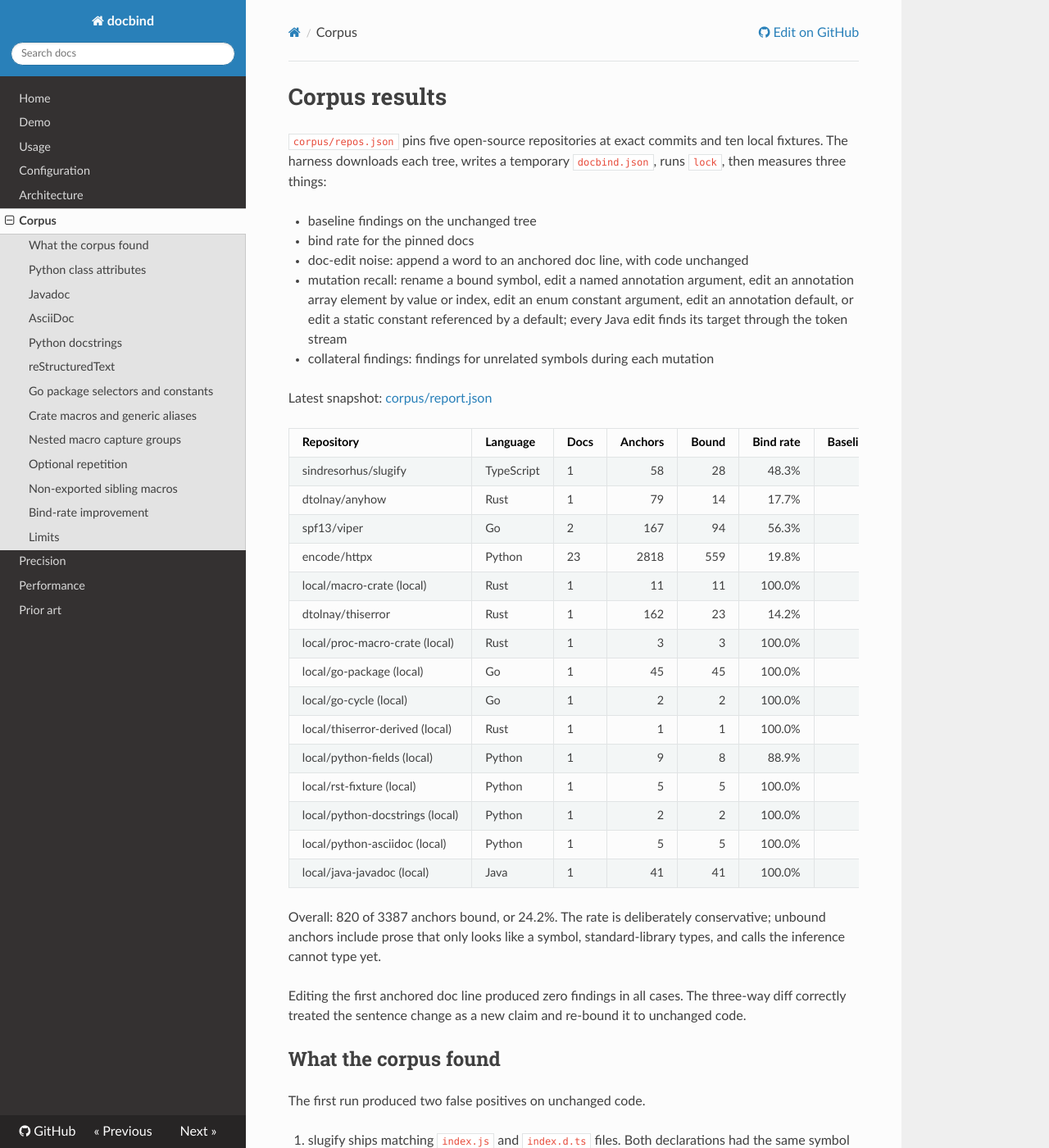
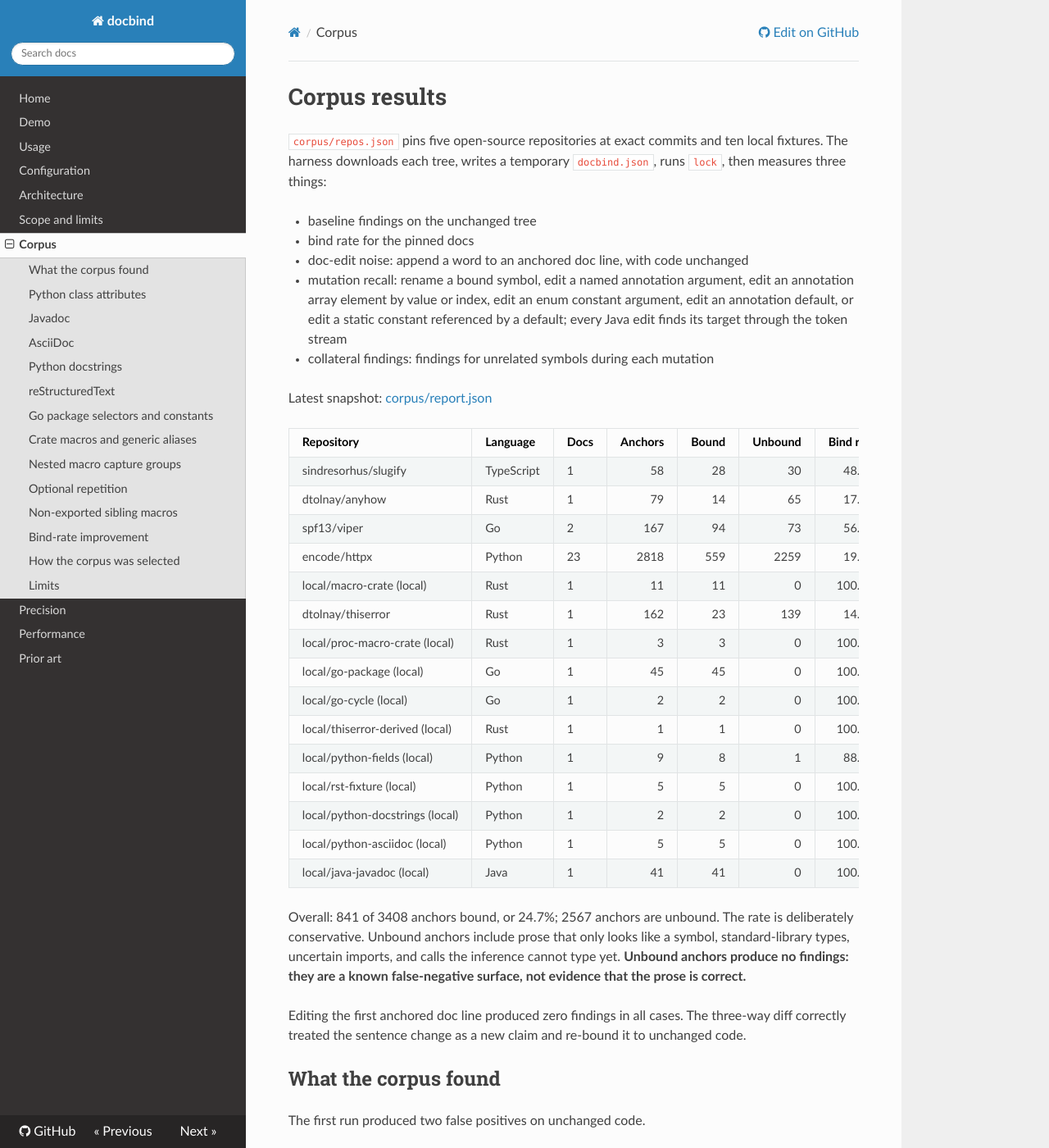
Before and after one commit to vindeckyy/docbind, an MkDocs documentation site: the page built from docs/corpus.md, in a window 1280 px wide and 1400 px high. Shown: the whole window at 82% size. Built offline with MkDocs 1.6.1, drawn with Linux system fonts in a browser that asks for light colours; nearby versions of some CDN libraries; some of the changed text lies outside the part shown.

Commit message:
Publish scope limits and unbound corpus counts

```diff
--- a/docs/corpus.md
+++ b/docs/corpus.md
@@ -10,25 +10,25 @@
 
 Latest snapshot: [corpus/report.json](https://github.com/vindeckyy/docbind/blob/main/corpus/report.json)
 
-| Repository | Language | Docs | Anchors | Bound | Bind rate | Baseline findings | Mutations | Hits | Misses | Collateral |
-|---|---|---|---:|---:|---:|---:|---:|---:|---:|---:|
-| sindresorhus/slugify | TypeScript | 1 | 58 | 28 | 48.3% | 0 | 2 | 2 | 0 | 0 |
-| dtolnay/anyhow | Rust | 1 | 79 | 14 | 17.7% | 0 | 3 | 3 | 0 | 0 |
-| spf13/viper | Go | 2 | 167 | 94 | 56.3% | 0 | 8 | 8 | 0 | 0 |
-| encode/httpx | Python | 23 | 2818 | 559 | 19.8% | 0 | 3 | 3 | 0 | 0 |
-| local/macro-crate (local) | Rust | 1 | 11 | 11 | 100.0% | 0 | 9 | 9 | 0 | 0 |
-| dtolnay/thiserror | Rust | 1 | 162 | 23 | 14.2% | 0 | 2 | 2 | 0 | 0 |
-| local/proc-macro-crate (local) | Rust | 1 | 3 | 3 | 100.0% | 0 | 1 | 1 | 0 | 0 |
-| local/go-package (local) | Go | 1 | 45 | 45 | 100.0% | 0 | 28 | 28 | 0 | 0 |
-| local/go-cycle (local) | Go | 1 | 2 | 2 | 100.0% | 0 | 2 | 2 | 0 | 0 |
-| local/thiserror-derived (local) | Rust | 1 | 1 | 1 | 100.0% | 0 | 1 | 1 | 0 | 0 |
-| local/python-fields (local) | Python | 1 | 9 | 8 | 88.9% | 0 | 5 | 5 | 0 | 0 |
-| local/rst-fixture (local) | Python | 1 | 5 | 5 | 100.0% | 0 | 3 | 3 | 0 | 0 |
-| local/python-docstrings (local) | Python | 1 | 2 | 2 | 100.0% | 0 | 2 | 2 | 0 | 0 |
-| local/python-asciidoc (local) | Python | 1 | 5 | 5 | 100.0% | 0 | 3 | 3 | 0 | 0 |
-| local/java-javadoc (local) | Java | 1 | 41 | 41 | 100.0% | 0 | 46 | 46 | 0 | 0 |
+| Repository | Language | Docs | Anchors | Bound | Unbound | Bind rate | Baseline findings | Mutations | Hits | Misses | Collateral |
+|---|---|---|---:|---:|---:|---:|---:|---:|---:|---:|---:|
+| sindresorhus/slugify | TypeScript | 1 | 58 | 28 | 30 | 48.3% | 0 | 2 | 2 | 0 | 0 |
+| dtolnay/anyhow | Rust | 1 | 79 | 14 | 65 | 17.7% | 0 | 3 | 3 | 0 | 0 |
+| spf13/viper | Go | 2 | 167 | 94 | 73 | 56.3% | 0 | 8 | 8 | 0 | 0 |
+| encode/httpx | Python | 23 | 2818 | 559 | 2259 | 19.8% | 0 | 3 | 3 | 0 | 0 |
+| local/macro-crate (local) | Rust | 1 | 11 | 11 | 0 | 100.0% | 0 | 9 | 9 | 0 | 0 |
+| dtolnay/thiserror | Rust | 1 | 162 | 23 | 139 | 14.2% | 0 | 2 | 2 | 0 | 0 |
+| local/proc-macro-crate (local) | Rust | 1 | 3 | 3 | 0 | 100.0% | 0 | 1 | 1 | 0 | 0 |
+| local/go-package (local) | Go | 1 | 45 | 45 | 0 | 100.0% | 0 | 28 | 28 | 0 | 0 |
+| local/go-cycle (local) | Go | 1 | 2 | 2 | 0 | 100.0% | 0 | 2 | 2 | 0 | 0 |
+| local/thiserror-derived (local) | Rust | 1 | 1 | 1 | 0 | 100.0% | 0 | 1 | 1 | 0 | 0 |
+| local/python-fields (local) | Python | 1 | 9 | 8 | 1 | 88.9% | 0 | 5 | 5 | 0 | 0 |
+| local/rst-fixture (local) | Python | 1 | 5 | 5 | 0 | 100.0% | 0 | 3 | 3 | 0 | 0 |
+| local/python-docstrings (local) | Python | 1 | 2 | 2 | 0 | 100.0% | 0 | 2 | 2 | 0 | 0 |
+| local/python-asciidoc (local) | Python | 1 | 5 | 5 | 0 | 100.0% | 0 | 3 | 3 | 0 | 0 |
+| local/java-javadoc (local) | Java | 1 | 41 | 41 | 0 | 100.0% | 0 | 46 | 46 | 0 | 0 |
 
-Overall: 820 of 3387 anchors bound, or 24.2%. The rate is deliberately conservative; unbound anchors include prose that only looks like a symbol, standard-library types, and calls the inference cannot type yet.
+Overall: 841 of 3408 anchors bound, or 24.7%; 2567 anchors are unbound. The rate is deliberately conservative. Unbound anchors include prose that only looks like a symbol, standard-library types, uncertain imports, and calls the inference cannot type yet. **Unbound anchors produce no findings: they are a known false-negative surface, not evidence that the prose is correct.**
 
 Editing the first anchored doc line produced zero findings in all cases. The three-way diff correctly treated the sentence change as a new claim and re-bound it to unchanged code.
 
@@ -113,6 +113,12 @@ The first httpx run bound 34 of 2541 anchors. Class-qualified calls such as `Res
 
 Python fences then gained local type inference. Source return annotations feed a type map, so `response = client.get(...)` resolves through `Client.get -> Response` and `response.json()` becomes `Response.json`. Annotations, `with ... as` blocks, REPL prompts, and `pycon` fences are handled. Dotted chains stay whole instead of splitting into unrelated identifiers. This raised httpx to 379 bound anchors on 2972 anchors with zero baseline findings.
 
+## How the corpus was selected
+
+The five external repositories were chosen by hand: small-to-medium TypeScript, Rust, Go, and Python projects with hand-written docs and stable pinned commits. They are not a random sample. Local fixtures exist to exercise features that external repositories do not cover deterministically.
+
+This is reproducible evidence, not independent evaluation. The maintainers chose every case and wrote every mutation. Read [Scope and limits](scope.md#evidence-boundaries) before treating the numbers as transferable.
+
 ## Limits
 
 - thiserror is a real proc-macro crate. Its derive name is recognized through `#[proc_macro_derive]`, not expanded.
--- a/mkdocs.yml
+++ b/mkdocs.yml
@@ -9,6 +9,7 @@ nav:
   - Usage: usage.md
   - Configuration: configuration.md
   - Architecture: architecture.md
+  - Scope and limits: scope.md
   - Corpus: corpus.md
   - Precision: precision.md
   - Performance: performance.md
--- a/package.json
+++ b/package.json
@@ -1,7 +1,7 @@
 {
   "name": "@vindeckyy/docbind",
-  "version": "0.1.92",
-  "description": "Static analysis for stale symbol references in markdown and reStructuredText. Supports TypeScript, JavaScript, Python, Rust, and Go.",
+  "version": "0.1.93",
+  "description": "Contract drift detection for symbol references in docs. Not a documentation linter.",
   "type": "module",
   "bin": {
     "docbind": "./dist/main.js"
```
Also changed, not shown: CHANGELOG.md (+18 -0 lines), README.md (+18 -9 lines), docs/index.md (+3 -1 lines), docs/scope.md (added, +102 -0 lines), docs/usage.md (+1 -1 lines), 6 other files.
